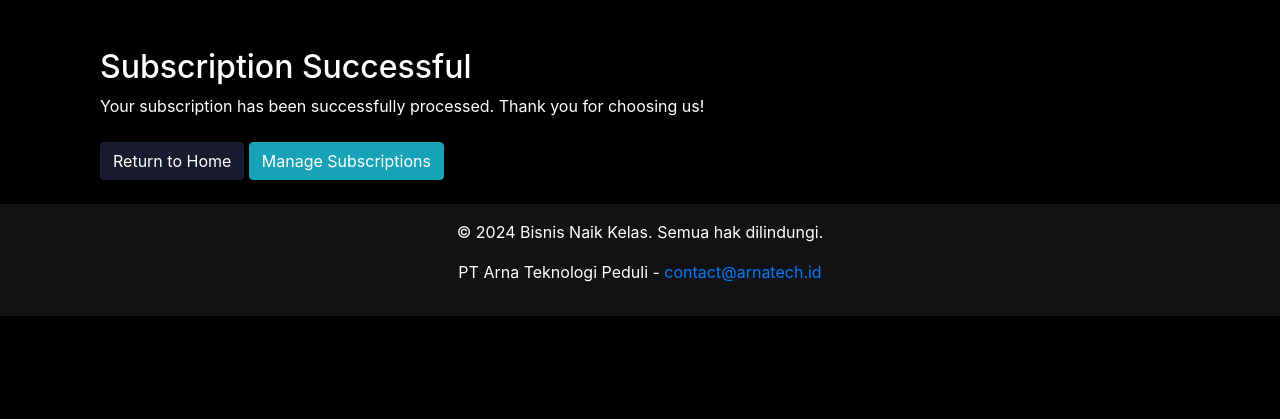
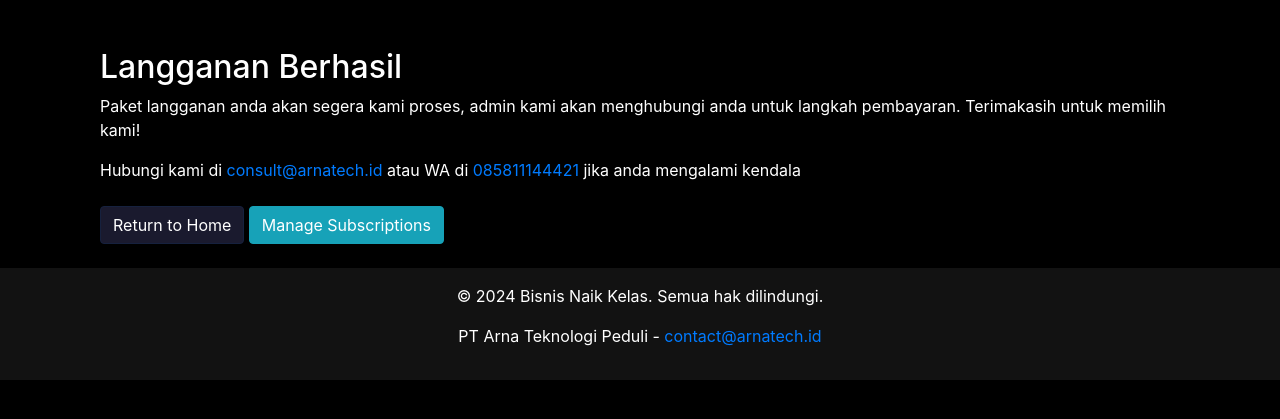
Before and after one commit to ardzix/subscription_service, a Django app: page /subscriptions/subscription-success/ in a window 1280 px wide. Shown: the part 56-475 px from the top of the page. Run offline with Django 5.2, Linux system fonts and the light colour scheme; the visitor is signed in with stand-in values (Sample User, id 1); some libraries are stand-ins or nearby versions.

Commit message:
fix: subscribe wording

```diff
--- a/subscriptions/templates/subscriptions/home.html
+++ b/subscriptions/templates/subscriptions/home.html
@@ -124,6 +124,7 @@
                     <li>{{ benefit.description }}</li>
                   {% endfor %}
                 </ul>
+                {% if package.monthly_price %}
                   {% if package.discount %}
                   <p>
                     Per Bulan: <s>Rp{{ package.monthly_price|floatformat:"-0"|intcomma }}</s>
@@ -142,6 +143,9 @@
                   <p>Per Tahun: Rp{{ package.annual_price|floatformat:"-0"|intcomma }}</p>
                   {% endif %}
                   <a href="{% url 'subscribe' %}?package_id={{package.id}}" class="btn btn-success">Berlangganan Sekarang</a>
+                {% else %}
+                  <a href="mailto:consult@arnatech.id" class="btn btn-success">Hubungi Kami</a>
+                {% endif %}
               </div>
             </div>
           {% empty %}
--- a/subscriptions/templates/subscriptions/subscription_success.html
+++ b/subscriptions/templates/subscriptions/subscription_success.html
@@ -1,11 +1,12 @@
 {% extends 'subscriptions/base.html' %}
 
-{% block title %}Subscription Successful{% endblock %}
+{% block title %}Langganan Berhasil{% endblock %}
 
 {% block content %}
 <div class="container mt-5">
-    <h2>Subscription Successful</h2>
-    <p>Your subscription has been successfully processed. Thank you for choosing us!</p>
+    <h2>Langganan Berhasil</h2>
+    <p>Paket langganan anda akan segera kami proses, admin kami akan menghubungi anda untuk langkah pembayaran. Terimakasih untuk memilih kami!</p>
+    <p>Hubungi kami di <a href="mailto:consult@arnatech.id">consult@arnatech.id</a> atau WA di <a href="https://wa.me/6285811144421" target="blank">085811144421</a> jika anda mengalami kendala</p>
     <div class="mt-4">
         <a href="{% url 'home' %}" class="btn btn-primary">Return to Home</a>
         <a href="{% url 'manage_subscriptions' %}" class="btn btn-info">Manage Subscriptions</a>
```
Also changed, not shown: subscriptions/templates/subscriptions/manage_subscriptions.html (+7 -1 lines). Lines whose indentation alone changed are shown as unchanged.
